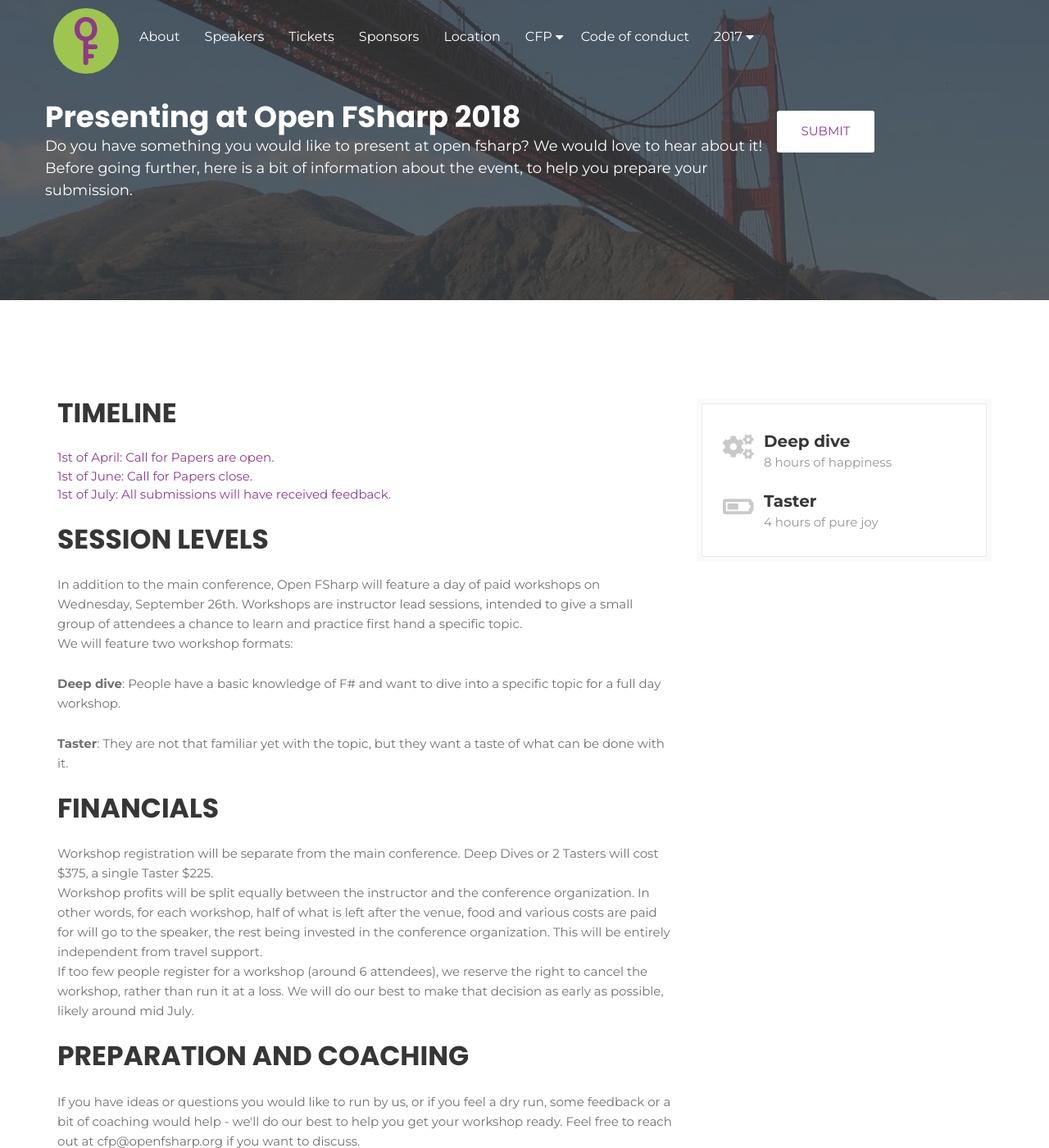
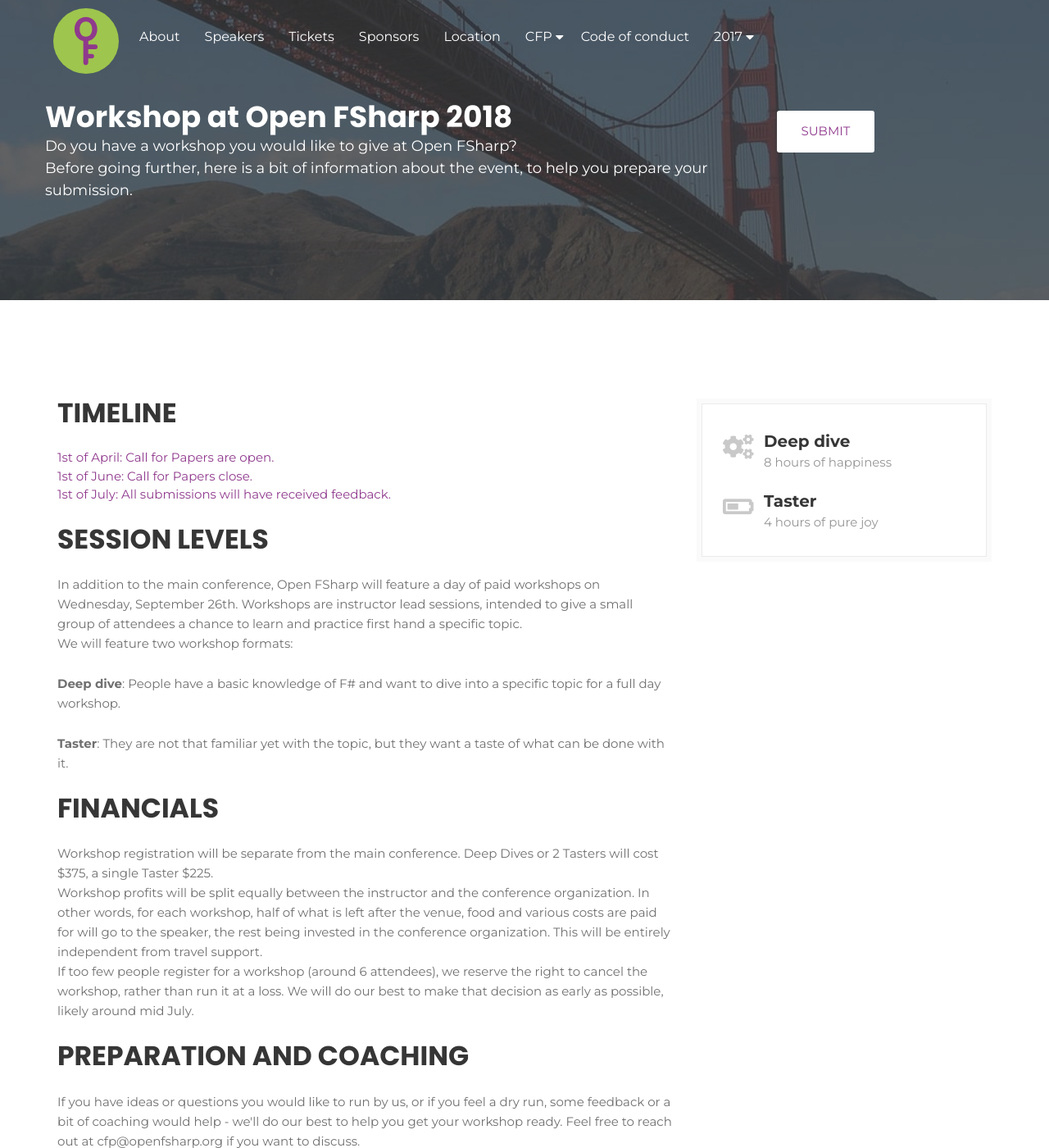
Before and after one commit to open-fsharp/open-fsharp.github.io, a Jekyll site: the page built from cfp/workshop.md, in a window 1280 px wide and 1400 px high. Shown: the whole window at 82% size. Built offline with Jekyll 4.4.1, drawn with Linux system fonts in a browser that asks for light colours; nearby versions of some CDN libraries; comment, search, counter and statistics services are not loaded.

Commit message:
update workshop page

```diff
--- a/cfp/workshop.md
+++ b/cfp/workshop.md
@@ -11,8 +11,8 @@
             <div class="col-md-9">
                 <div class="row">
                     <div class="call-for-paper-item">
-                        <h2>Presenting at Open FSharp 2018</h2>
-                        <p>Do you have something you would like to present at open fsharp? We would love to hear about it!</p>
+                        <h2>Workshop at Open FSharp 2018</h2>
+                        <p>Do you have a workshop you would like to give at Open FSharp?</p>
                         <p>Before going further, here is a bit of information about the event, to help you prepare your submission.</p>
                     </div>
                 </div><!-- /.row -->
@@ -71,6 +71,11 @@
 						<h2 class="header-title">PREPARATION AND COACHING</h2>
 					</div>
                     <p>If you have ideas or questions you would like to run by us, or if you feel a dry run, some feedback or a bit of coaching would help - we'll do our best to help you get your workshop ready. Feel free to reach out at cfp@openfsharp.org if you want to discuss.</p>
+				</div><!-- /.conference-main -->
+				<div class="conference-main">
+					<div class="button-group">
+						<a href="https://goo.gl/forms/uRrC8K5mMMbbD9fo1" class="custom-btn hvr-bounce-to-bottom" target="_blank">Submit</a>
+					</div>
 				</div><!-- /.conference-main -->
 			</div><!-- /.col-md-8 -->
 			<div class="col-md-4">
```
